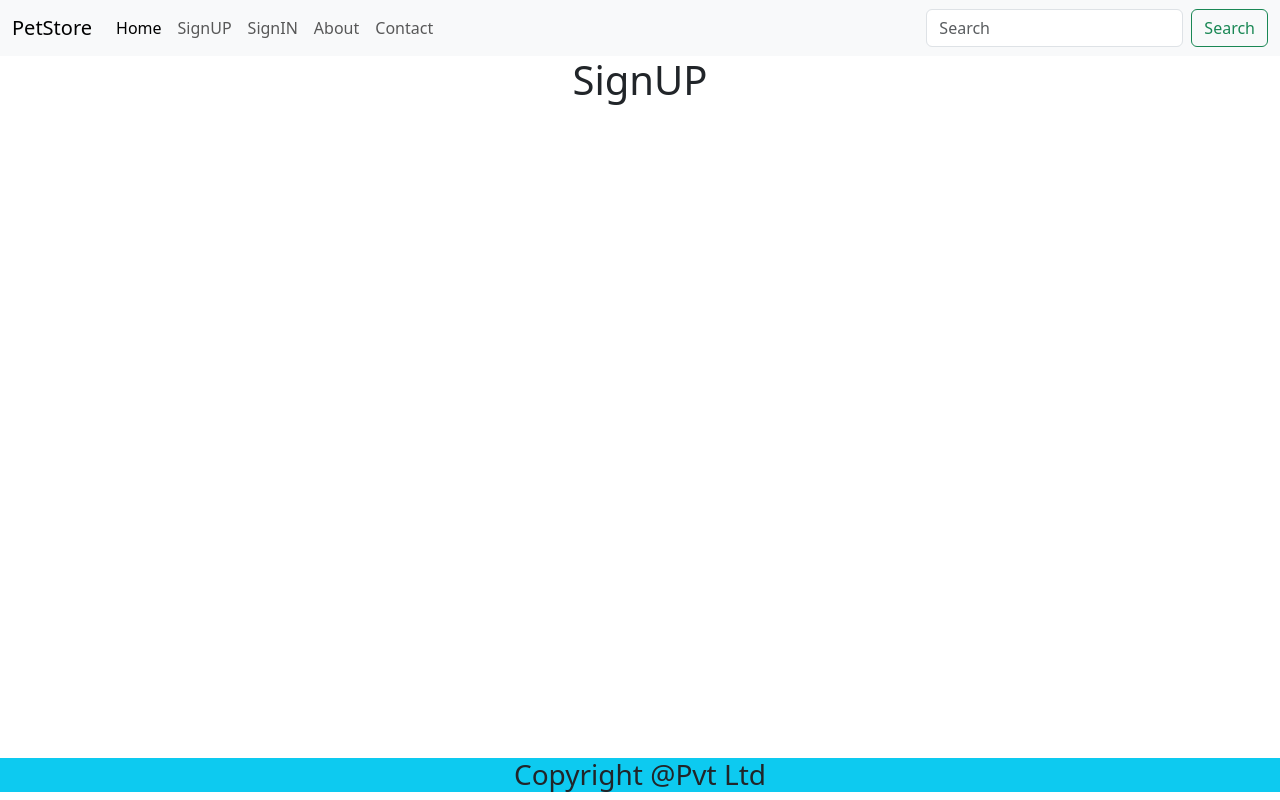
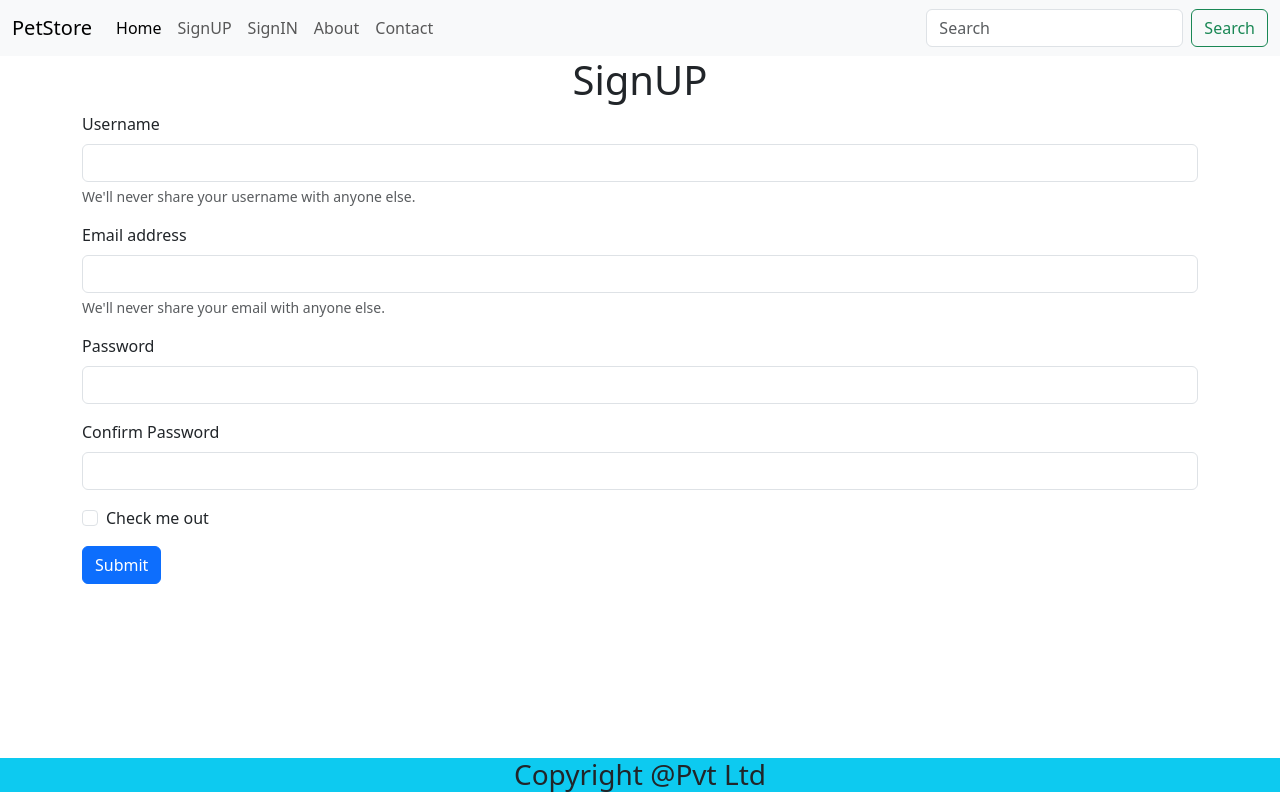
Before and after one commit to psjadhav19teen/br420_bookstore, a Django app: page /signup/ in a window 1280 px wide. Run offline with Django 5.2, Linux system fonts and the light colour scheme.

Commit message:
bookstoreSignup

```diff
--- a/bookstore/app/templates/signup.html
+++ b/bookstore/app/templates/signup.html
@@ -1,7 +1,56 @@
 {% extends 'base.html' %}
 {% block title %}Bookstore|SignUP{% endblock %}
+
 {% block body %}
 <div class="container">
     <h1 class="text-center">SignUP</h1>
+    {% comment %}
+    {% if errmsg %}
+    <h1><mark>{{errmsg}}</mark></h1>
+    {% endif %}
+    {% endcomment %}
+
+    {% for m in messages %}
+    <div class="alert alert-danger d-flex align-items-center" role="alert">
+        <svg class="bi flex-shrink-0 me-2" role="img" aria-label="Danger:" width="30" height="30"><use xlink:href="#exclamation-triangle-fill"/>
+            <symbol id="exclamation-triangle-fill" viewBox="0 0 16 16">
+                <path d="M8.982 1.566a1.13 1.13 0 0 0-1.96 0L.165 13.233c-.457.778.091 1.767.98 1.767h13.713c.889 0 1.438-.99.98-1.767L8.982 1.566zM8 5c.535 0 .954.462.9.995l-.35 3.507a.552.552 0 0 1-1.1 0L7.1 5.995A.905.905 0 0 1 8 5zm.002 6a1 1 0 1 1 0 2 1 1 0 0 1 0-2z"/>
+              </symbol>
+        </svg>
+        <div>
+        <h5>{{m}}</h5>
+        </div>
+      </div>
+    {% endfor %}
+
+    <form method="post">
+        {% csrf_token %}
+        <div class="mb-3">
+            <label for="exampleInputEmail1" class="form-label">Username</label>
+            <input type="text" name="uname" class="form-control" id="exampleInputEmail1" aria-describedby="emailHelp" required>
+            <div id="emailHelp" class="form-text">We'll never share your username with anyone else.</div>
+          </div>
+
+        <div class="mb-3">
+          <label for="exampleInputEmail1" class="form-label">Email address</label>
+          <input type="email" name="uemail" class="form-control" id="exampleInputEmail1" aria-describedby="emailHelp" required>
+          <div id="emailHelp" class="form-text">We'll never share your email with anyone else.</div>
+        </div>
+        <div class="mb-3">
+          <label for="exampleInputPassword1" class="form-label">Password</label>
+          <input type="password" name="upass" class="form-control" id="exampleInputPassword1" required>
+        </div>
+
+        <div class="mb-3">
+            <label for="exampleInputPassword1" class="form-label">Confirm Password</label>
+            <input type="password" name="ucpass" class="form-control" id="exampleInputPassword1" required>
+          </div>
+
+        <div class="mb-3 form-check">
+          <input type="checkbox" class="form-check-input" id="exampleCheck1" required>
+          <label class="form-check-label" for="exampleCheck1">Check me out</label>
+        </div>
+        <button type="submit" class="btn btn-primary">Submit</button>
+      </form>
 </div>
 {% endblock %}
--- a/bookstore/app/views.py
+++ b/bookstore/app/views.py
@@ -20,8 +20,50 @@ def index(req):
     return render(req, "index.html",context)
 
 
+from django.contrib import messages
+from django.contrib.auth.models import User
+
 def signup(req):
-    return render(req, "signup.html")
+    print(req.method) #navbar <a>
+    if req.method=="POST":
+        print(req.method) #POST
+        uname=req.POST.get('uname')
+        uemail=req.POST.get('uemail')
+        upass=req.POST.get('upass')
+        ucpass=req.POST.get('ucpass')
+        print(uname,uemail,upass,ucpass)
+        user=User.objects.values_list('username',flat=True)
+        print(user)
+        chkemail=User.objects.values_list('email',flat=True)
+        print(chkemail)
+
+        if upass!=ucpass:
+            # errmsg="Password and confirm password doesn't match. Try again"
+            # context={'errmsg':errmsg}
+            # return render(req,'signup.html',context)
+
+            messages.error(req,"Password and confirm password doesn't match. Try again")
+            return render(req,'signup.html')
+        elif uname==upass:
+            messages.error(req,"Username and password be different.")
+            return render(req,'signup.html')
+        elif uname in user:
+            messages.error(req,"Username already exists.Try again")
+            return render(req,'signup.html')
+        elif uemail in chkemail:
+            messages.error(req,"Email already exists.Try again")
+            return render(req,'signup.html')
+
+        newuser=User.objects.create(username=uname,email=uemail,password=upass)
+        newuser.set_password()
+        newuser.save()
+        print(User.objects.all())
+
+        messages.success(req,"Registration done successfully!")
+        return render(req, "signin.html")
+    else:
+        print(req.method) #GET (when refresh)
+        return render(req, "signup.html")
 
 
 def signin(req):
```
Also changed, not shown: bookstore/app/templates/signin.html (+13 -0 lines), bookstore/db.sqlite3.
